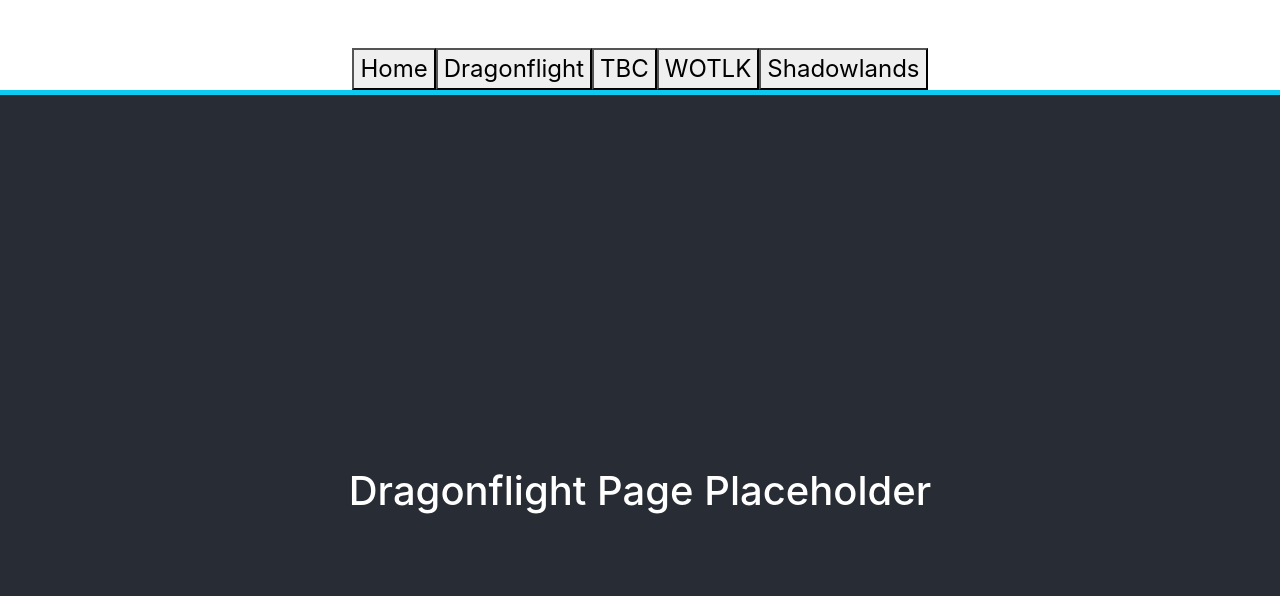
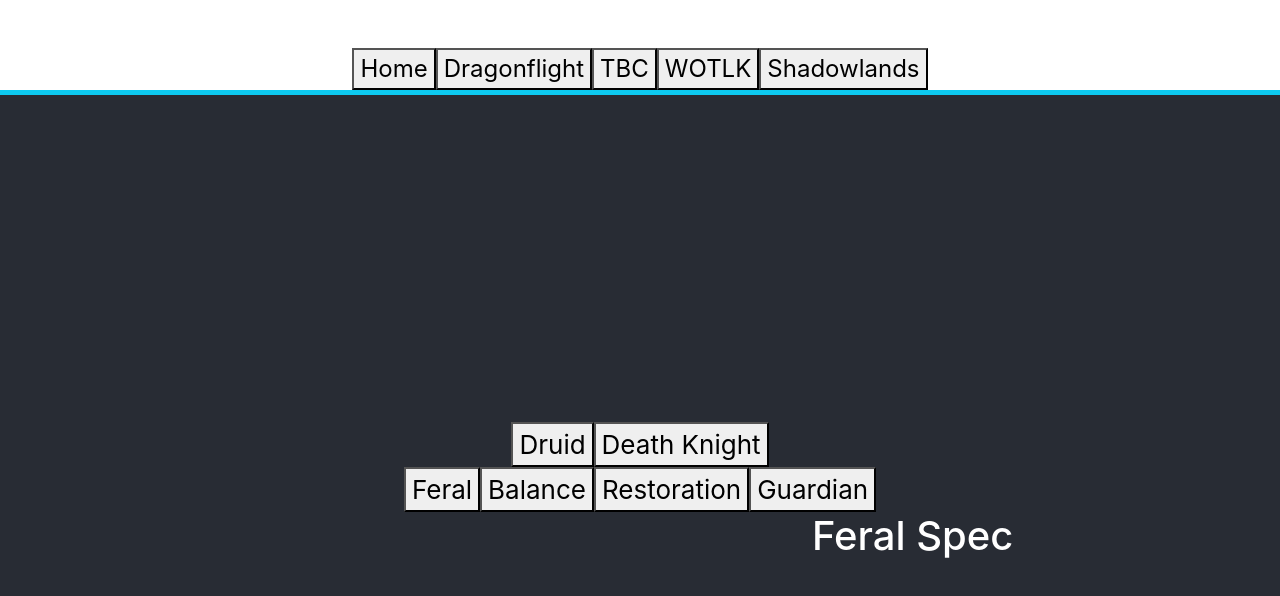
Before and after one commit to MHranek/WOW-Talent-Calculator, a React (Create React App) app: page / in a window 1280 px wide. Both pictures are taken after a click on the button "Dragonflight". Shown: the top 596 px of the page. Built offline with nearby package versions, Linux system fonts and the light colour scheme.

Commit message:
Began Dragonflight talent calculator, added selections for class and spec

```diff
--- a/src/App.js
+++ b/src/App.js
@@ -37,7 +37,7 @@
     <div className="App">
       <Navigate currentPage={currentPage} handlePageChange={handlePageChange} />
       <header className="App-header">
-        <Col size="md-6">
+        <Col size="md-10">
           {renderPage()}
         </Col>
       </header>
--- a/src/components/pages/Dragonflight.js
+++ b/src/components/pages/Dragonflight.js
@@ -1,8 +1,113 @@
-import React from "react";
+import React, { useState } from "react";
+import Col from '../../utils/Col';
+import Row from '../../utils/Row';
+import questionMark from '../../images/icons/inv_misc_questionmark.jpg';
 
 function Dragonflight({}) {
+  const [currentClass, setCurrentClass] = useState('Druid');
+  const [currentSpec, setCurrentSpec] = useState('Feral');
+  let currentSelectedClassPoints = [];
+  let currentSelectedSpecPoints = [];
+
+  const getSelectedSpecOptions = () => {
+    switch (currentClass) {
+      case 'Druid':
+        return (
+          <div className="Speclist">
+            <button onClick={() => setCurrentSpec('Feral')} className="Feral spec-btn">Feral</button>
+            <button onClick={() => setCurrentSpec('Balance')} className="Balance spec-btn">Balance</button>
+            <button onClick={() => setCurrentSpec('Restoration')} className="Restoration spec-btn">Restoration</button>
+            <button onClick={() => setCurrentSpec('Guardian')} className="Guardian spec-btn">Guardian</button>
+          </div>
+        )
+      case 'DeathKnight':
+        return (
+          <div className="Speclist">
+            <button onClick={() => setCurrentSpec('Blood')} className="Blood spec-btn">Blood</button>
+            <button onClick={() => setCurrentSpec('Frost')} className="Frost spec-btn">Frost</button>
+            <button onClick={() => setCurrentSpec('Unholy')} className="Unholy spec-btn">Unholy</button>
+          </div>
+        )
+      default:
+        return (
+          <div className="Speclist">
+            <button onClick={() => setCurrentSpec('Feral')} className="Feral spec-btn">Feral</button>
+            <button onClick={() => setCurrentSpec('Balance')} className="Balance spec-btn">Balance</button>
+            <button onClick={() => setCurrentSpec('Restoration')} className="Restoration spec-btn">Restoration</button>
+            <button onClick={() => setCurrentSpec('Guardian')} className="Guardian spec-btn">Guardian</button>
+          </div>
+        )
+    }
+  }
+
+  const getClassTalentSelector = () => {
+    switch (currentClass) {
+      case 'Druid':
+        return (
+          <div className="talentTreeOptions">
+            <div></div>
+          </div>
+        )
+      case 'DeathKnight':
+        return (
+          <h1>Death Knight Class</h1>
+        )
+      default:
+        break;
+    }
+  }
+
+  const getSpecTalentSelector = () => {
+    switch (currentSpec) {
+      case 'Feral':
+        return (
+          <h1>Feral Spec</h1>
+        )
+      case 'Balance':
+        return (
+          <h1>Balance Spec</h1>
+        )
+      case 'Restoration':
+        return (
+          <h1>Restoration Spec</h1>
+        )
+      case 'Guardian':
+        return (
+          <h1>Guardian Spec</h1>
+        )
+      case 'Blood':
+        return (
+          <h1>Blood Spec</h1>
+        )
+      case 'Frost':
+        return (
+          <h1>Frost Spec</h1>
+        )
+      case 'Unholy':
+        return (
+          <h1>Unholy Spec</h1>
+        )
+      default:
+        break;
+    }
+  }
+
   return (
-    <h1>Dragonflight Page Placeholder</h1>
+    <div>
+      <div className="classlist">
+        <button onClick={() => {setCurrentClass('Druid'); setCurrentSpec('Feral')}} className="Druid class-btn">Druid</button>
+        <button onClick={() => {setCurrentClass('DeathKnight'); setCurrentSpec('Blood')}} className="Death-Knight class-btn">Death Knight</button>
+      </div>
+      {getSelectedSpecOptions()}
+      <Row>
+        <Col size="md-6">
+          {getClassTalentSelector()}
+        </Col>
+        <Col size="md-6">
+          {getSpecTalentSelector()}
+        </Col>
+      </Row>
+    </div>
   )
 }
 
--- a/src/components/pages/Shadowlands.css
+++ b/src/components/pages/Shadowlands.css
@@ -17,3 +17,8 @@
 .talentFrame {
   flex-basis: 1000px;
 }
+
+.spec-choices {
+  display: flex;
+  justify-content: space-around;
+}
--- a/src/components/pages/Shadowlands.js
+++ b/src/components/pages/Shadowlands.js
@@ -5,10 +5,30 @@
 import questionMark from '../../images/icons/inv_misc_questionmark.jpg';
 
 const imageWidth = '40px';
+const specAbilities = [
+  {
+    specName: 'Arms',
+    className: 'Warrior',
+    11: 'arms 1',
+    12: 'arms 2'
+  }
+]
 
 function Shadowlands({ }) {
   // TODO class picker
-  const [currentClass, setCurrentClass] = useState('Warrior');
+  const [currentSpec, setCurrentSpec] = useState('Arms');
+
+  // Spec Picker
+  const specChoice = () => {
+    let specButtons = '';
+    // Build buttons to swap between specs based on specAbilities array
+    for (var i = 0; i < specAbilities.length; i++) {
+      specButtons = specButtons + `<img onClick={() => setCurrentSpec('${specAbilities[i].specName}')} src={questionMark} alt='${specAbilities[i].specName}' width={imageWidth}></img><br>`;
+    }
+    console.log(specButtons);
+    // document.querySelector('.spec-choices').innerHTML = specButtons;
+    return (specButtons);
+  }
 
   // Tiers of talent rows
   const talentPane = () => {
@@ -60,7 +80,18 @@
 
   return (
     <>
-      <h1>{currentClass}</h1>
+      <div className="spec-choices">
+        {specChoice()}
+        <img onClick={() => setCurrentSpec('Arms')} src={questionMark} alt="Arms" width={imageWidth}></img>
+        <img onClick={() => setCurrentSpec('Fury')} src={questionMark} alt="Fury" width={imageWidth}></img>
+        <img onClick={() => setCurrentSpec('Prot')} src={questionMark} alt="Prot" width={imageWidth}></img>
+        <img onClick={() => setCurrentSpec('Arms')} src={questionMark} alt="?" width={imageWidth}></img>
+        <img onClick={() => setCurrentSpec('Arms')} src={questionMark} alt="?" width={imageWidth}></img>
+        <img onClick={() => setCurrentSpec('Arms')} src={questionMark} alt="?" width={imageWidth}></img>
+        <img onClick={() => setCurrentSpec('Arms')} src={questionMark} alt="?" width={imageWidth}></img>
+        <img onClick={() => setCurrentSpec('Arms')} src={questionMark} alt="?" width={imageWidth}></img>
+      </div>
+      <h1>{currentSpec}</h1>
       <div className="row talentFrame">
         {talentPane()}
       </div>
```
Also changed, not shown: src/components/pages/Dragonflight.css (added).
